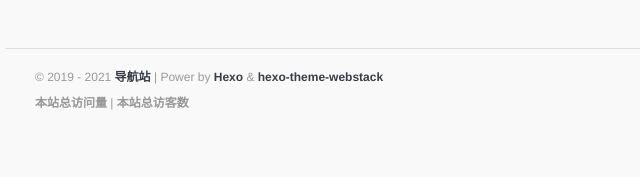
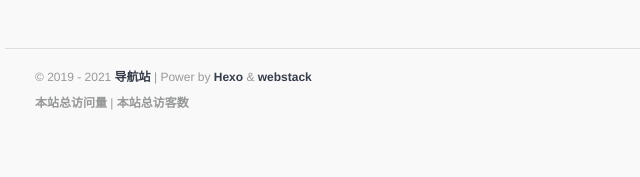
Before and after one commit to Ajie16/ajie16.github.io, a plain HTML site: page 2021/01/24/web-page/index.html in a window 1280 px wide. Shown: the part 649-826 px from the top of the page, 65-705 px from the left. Drawn offline with nearby package versions, Linux system fonts and the light colour scheme; some packages are replaced by stand-ins of ours; files that its build step writes are made by us from their sources; a script that the page names is missing; files whose address does not match are found by name.

Commit message:
Site updated: 2021-01-24 17:44:11

```diff
--- a/2021/01/24/web-page/index.html
+++ b/2021/01/24/web-page/index.html
@@ -96,7 +96,7 @@
     <p>
 
       &copy; 2019 - 2021
-      <a href="javascript:void(0);"><strong>导航站</strong></a> | Power by <a href="https://hexo.io/" target="_blank"><strong>Hexo</strong></a> & <a href="https://github.com/HCLonely/hexo-theme-webstack/" target="_blank"><strong>hexo-theme-webstack</strong></a>
+      <a href="javascript:void(0);"><strong>导航站</strong></a> | Power by <a href="https://hexo.io/" target="_blank"><strong>Hexo</strong></a> & <a href="https://github.com/HCLonely/hexo-theme-webstack/" target="_blank"><strong>webstack</strong></a>
 
     </p>
 
```
Also changed, not shown: about/index.html (+1 -1 lines), archives/2021/01/index.html (+1 -1 lines), archives/2021/index.html (+1 -1 lines), archives/index.html (+1 -1 lines), index.html (+1 -1 lines).
